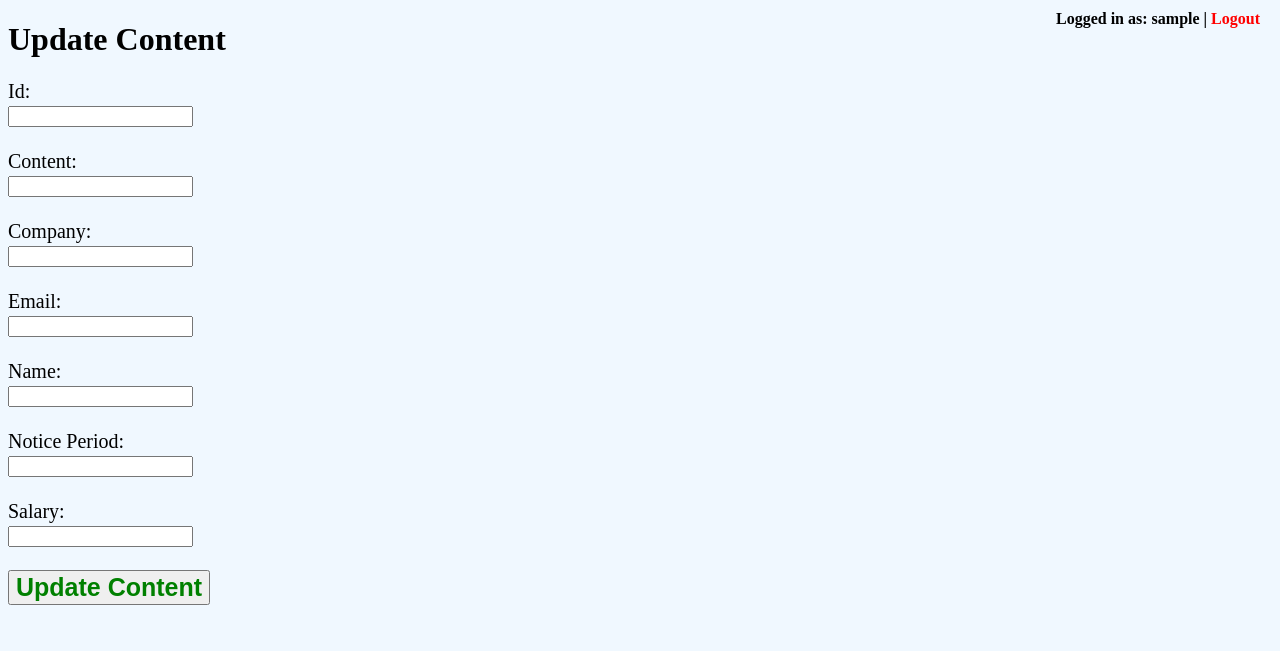
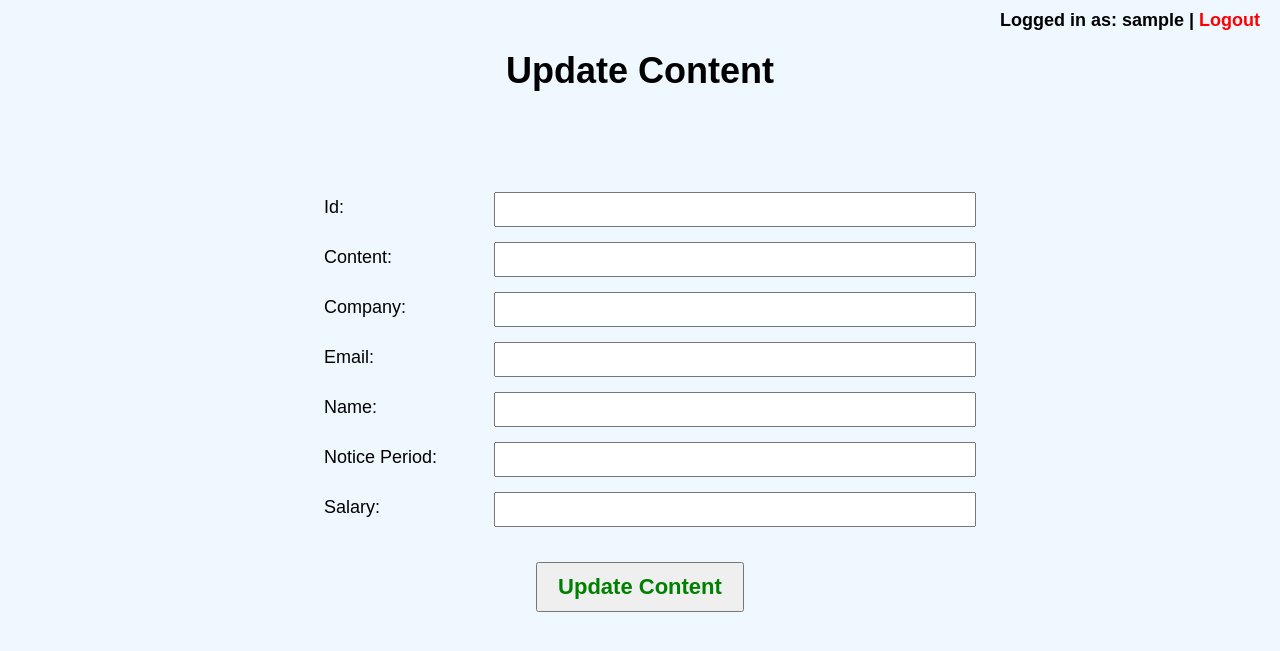
Before and after one commit to Anindita-2000/MyPythonApp, a Flask app: template templates/update.html in a window 1280 px wide. Shown: the top 651 px of the page. Run offline with Flask 3, Linux system fonts and the light colour scheme; the template is opened without the code that fills it, so the values that code supplies are empty; the visitor is signed in with stand-in values (Sample User, id 1).

Commit message:
Update update.html

```diff
--- a/templates/update.html
+++ b/templates/update.html
@@ -2,25 +2,92 @@
 <html lang="en">
 <head>
     <meta charset="UTF-8">
-    <meta name="viewport" content="width=device-width, initial-scale=1.0" font-family="Arial, sans-serif" font size="20px" font color="black">
+    <meta name="viewport" content="width=device-width, initial-scale=1.0">
     <title>Update Content</title>
-    <body style="background-color: aliceblue; background-size: cover; background-repeat: no-repeat;">
+    <style>
+        body {
+            background-color: aliceblue;
+            background-size: cover;
+            background-repeat: no-repeat;
+            font-family: Arial, sans-serif;
+            font-size: 18px;
+        }
+
+        h1 {
+            text-align: center;
+            margin-top: 50px;
+        }
+
+        .top-right {
+            position: absolute;
+            top: 10px;
+            right: 20px;
+            font-weight: bold;
+        }
+
+        .form-container {
+            display: grid;
+            grid-template-columns: 150px 1fr;
+            gap: 15px 20px;
+            width: 50%;
+            margin: 100px auto;
+        }
+
+        .form-container label {
+            text-align: left;
+            padding-top: 5px;
+        }
+
+        .form-container input {
+            padding: 8px;
+            width: 100%;
+        }
+
+        .submit-btn {
+            grid-column: span 2;
+            text-align: center;
+            margin-top: 20px;
+        }
+
+        .submit-btn button {
+            color: green;
+            font-size: 22px;
+            padding: 10px 20px;
+        }
+    </style>
+</head>
+<body>
     <h1>Update Content</h1>
-    <!--html file to update data-->
-    <div style="position: absolute; top: 10px; right: 20px; font-weight: bold;">
-    Logged in as: {{ session['username'] }} |
-    <a href="/logout" style="color: red; text-decoration: none;">Logout</a>
-</div>
+    <div class="top-right">
+        Logged in as: {{ session['username'] }} |
+        <a href="/logout" style="color: red; text-decoration: none;">Logout</a>
+    </div>
 
-    <form style="font-size: 20px;" action="/update/{{ task._id }}" method="post" onsubmit="return confirm('Are you sure you want to update this content?');">
-        <label>Id:</label><br><input type="text" name="_id" placeholder="{{ task._id }}"><br><br>
-        <label></label>Content:</label><br><input type="text" name="content" placeholder="{{ task.content }}" required><br><br>
-        <label>Company:</label><br><input type="text" name="company" placeholder="{{ task.company }}" required><br><br>
-        <label>Email:</label><br><input type="text" name="email" placeholder="{{ task.email }}" required><br><br>
-        <label>Name:</label><br><input type="text" name="name" placeholder="{{ task.name }}" required><br><br>
-        <label>Notice Period:</label><br><input type="integer" name="notice_period" placeholder="{{ task.notice_period }}" required><br><br>
-        <label></label>Salary:</label><br><input type="integer" name="salary" placeholder="{{ task.salary }}" required><br><br>
-        <button style="color: green; font-size: 25px;" type="submit"><b>Update Content</b></button>
+    <form class="form-container" action="/update/{{ task._id }}" method="post" onsubmit="return confirm('Are you sure you want to update this content?');">
+        <label for="_id">Id:</label>
+        <input type="text" name="_id" placeholder="{{ task._id }}">
+
+        <label for="content">Content:</label>
+        <input type="text" name="content" placeholder="{{ task.content }}" required>
+
+        <label for="company">Company:</label>
+        <input type="text" name="company" placeholder="{{ task.company }}" required>
+
+        <label for="email">Email:</label>
+        <input type="text" name="email" placeholder="{{ task.email }}" required>
+
+        <label for="name">Name:</label>
+        <input type="text" name="name" placeholder="{{ task.name }}" required>
+
+        <label for="notice_period">Notice Period:</label>
+        <input type="number" name="notice_period" placeholder="{{ task.notice_period }}" required>
+
+        <label for="salary">Salary:</label>
+        <input type="number" name="salary" placeholder="{{ task.salary }}" required>
+
+        <div class="submit-btn">
+            <button type="submit"><b>Update Content</b></button>
+        </div>
     </form>
 </body>
 </html>
```
